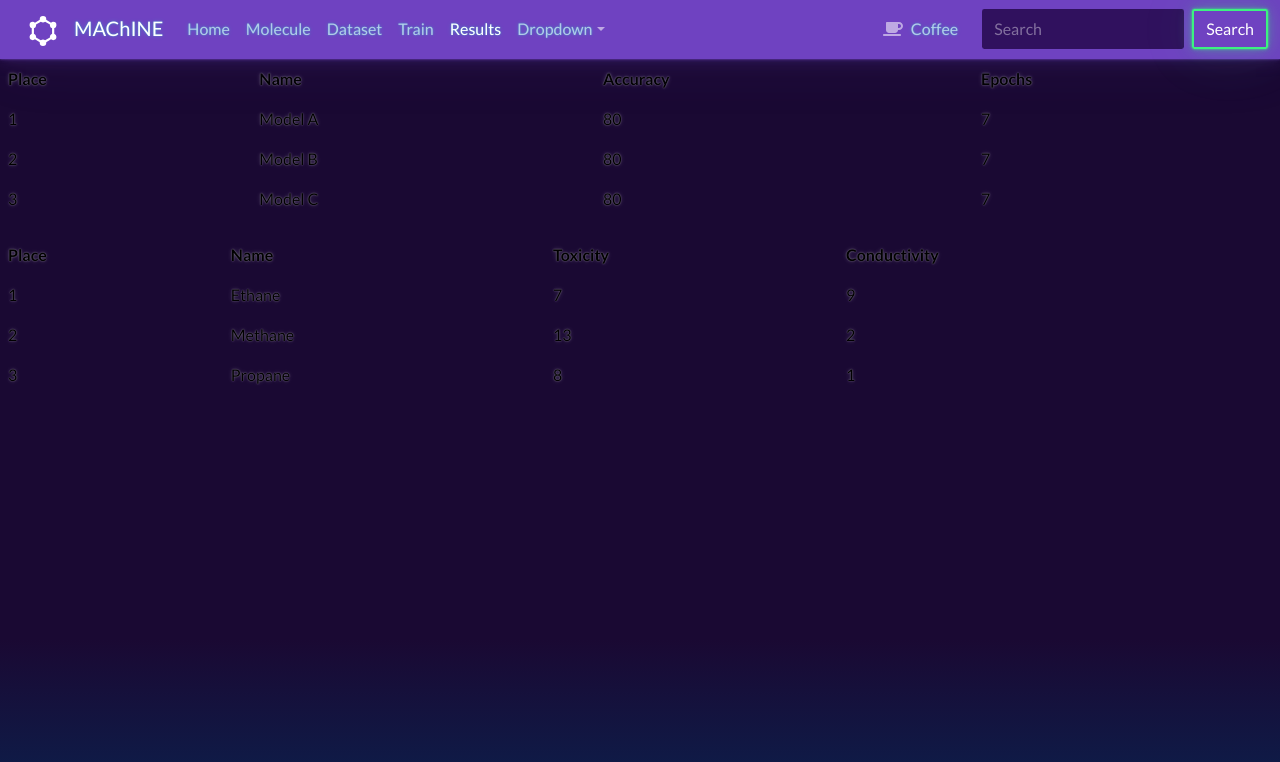
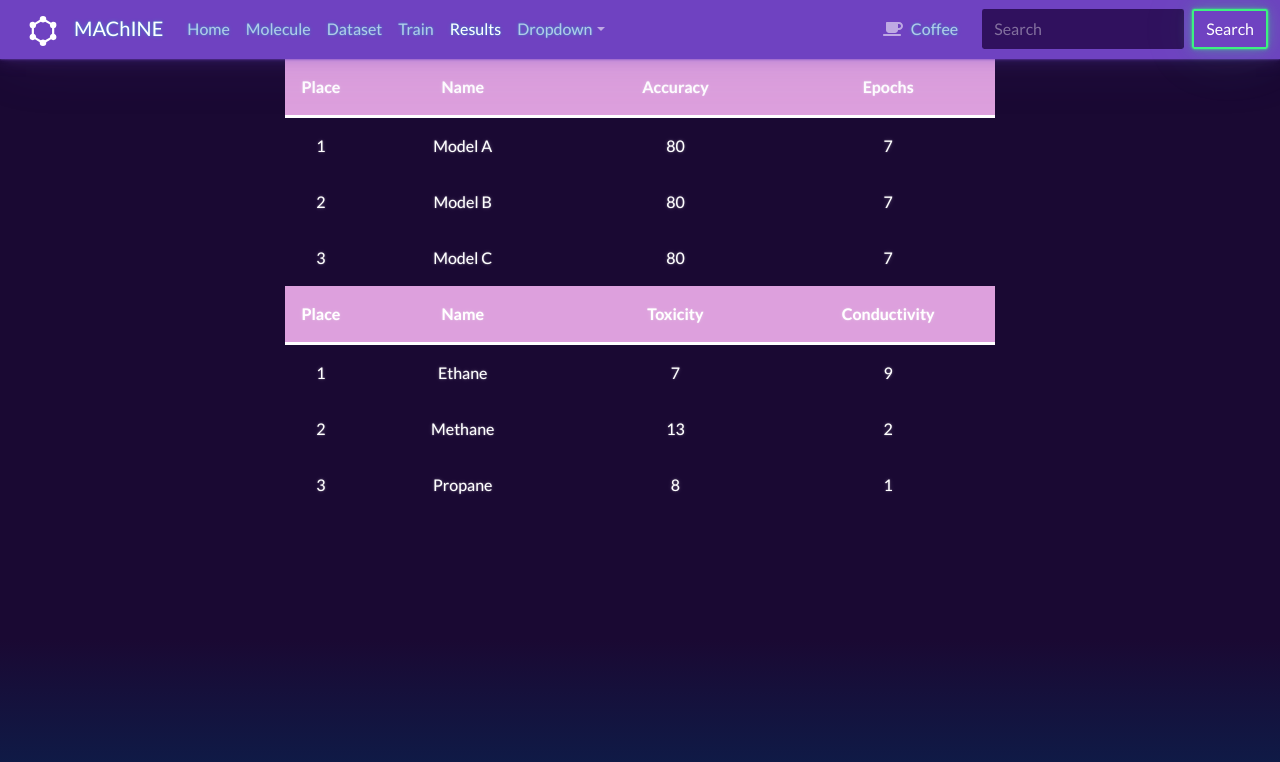
Before and after one commit to Robert-K/MAChINE, a React (Create React App) app in the folder frontend/: page /results in a window 1280 px wide. Shown: the top 762 px of the page. Built offline with nearby package versions, Linux system fonts and the light colour scheme.

Commit message:
UPD: replaced bootstrap with styled-comps in scoreboards

```diff
--- a/frontend/src/components/Scoreboards/BestModels.js
+++ b/frontend/src/components/Scoreboards/BestModels.js
@@ -1,5 +1,5 @@
 import React from 'react'
-import { Table } from 'react-bootstrap'
+import { TableStyle } from '../styles/table.styled'
 
 export default function bestModels() {
   const modelArray = [
@@ -8,8 +8,7 @@ export default function bestModels() {
     { name: 'Model C', accuracy: 80, epochs: 7 },
   ]
   return (
-    <>
-      <Table bordered hover>
+    <TableStyle bordered hover>
       <thead>
         <tr>
           <th>Place</th>
@@ -19,8 +18,7 @@ export default function bestModels() {
         </tr>
       </thead>
       <tbody>{modelArray.map(renderModel)}</tbody>
-      </Table>
-    </>
+    </TableStyle>
   )
 }
 
--- a/frontend/src/components/Scoreboards/BestMolecules.js
+++ b/frontend/src/components/Scoreboards/BestMolecules.js
@@ -1,5 +1,5 @@
 import React from 'react'
-import { Table } from 'react-bootstrap'
+import { TableStyle } from '../styles/table.styled'
 
 export default function bestMolecules() {
   const moleculeArray = [
@@ -9,7 +9,7 @@ export default function bestMolecules() {
   ]
   return (
     <>
-      <Table bordered hover>
+      <TableStyle bordered hover>
         <thead>
           <tr>
             <th>Place</th>
@@ -19,7 +19,7 @@ export default function bestMolecules() {
           </tr>
         </thead>
         <tbody>{moleculeArray.map(renderMolecule)}</tbody>
-      </Table>
+      </TableStyle>
     </>
   )
 }
--- /dev/null
+++ b/frontend/src/components/styles/table.styled.js
@@ -0,0 +1,30 @@
+import styled from 'styled-components'
+
+export const TableStyle = styled.table`
+  table {
+    width: 100%;
+    border-spacing: 0;
+    border: 1px solid white;
+  }
+  th {
+    background: plum;
+    border-bottom: 3px solid white;
+    color: white;
+    font-weight: bold;
+  }
+  td {
+    width: 30%;
+    color: white;
+  }
+  th,
+  td {
+    padding: 1em;
+    text-align: center;
+    :last-child {
+      border-right: 0;
+    }
+    :first-child {
+      width: 10%;
+    }
+  }
+`
--- a/frontend/src/routes/Scoreboards.js
+++ b/frontend/src/routes/Scoreboards.js
@@ -2,10 +2,10 @@ import React from 'react'
 import BestModels from '../components/Scoreboards/BestModels'
 import BestMolecules from '../components/Scoreboards/BestMolecules'
 
-// TODO: align column widths
+// TODO: widen tables. Why is 100% width only half?
 export default function scoreboards() {
   return (
-    <div>
+    <div align="center">
       <BestModels />
       <BestMolecules />
     </div>
```
Lines whose indentation alone changed are shown as unchanged.
